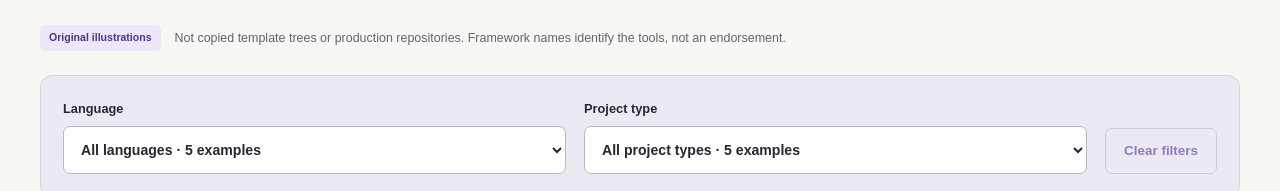
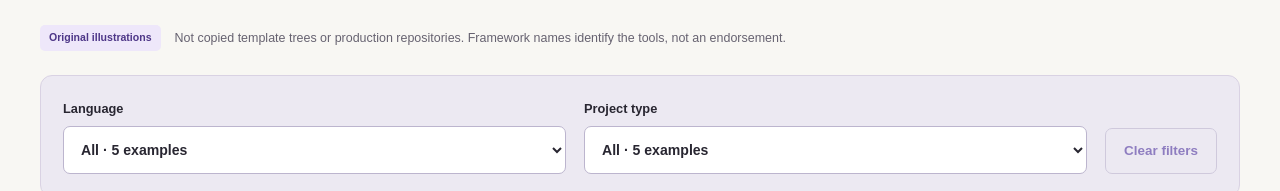
Before and after one commit to Sebas-D-Dev/directory-structure-generator, an Astro site: page /examples in a window 1280 px wide. Shown: the part 534-725 px from the top of the page. Built offline with nearby package versions, Linux system fonts and the light colour scheme; Astro itself is replaced by a stand-in of ours.

Commit message:
Keep explicit example counts readable in narrow filter controls

```diff
--- a/src/components/ExampleGallery.tsx
+++ b/src/components/ExampleGallery.tsx
@@ -16,8 +16,8 @@ export default function ExampleGallery() {
     <div className="section-heading"><span className="step">THE COLLECTION</span><h2 id="examples-heading">Different jobs.<br /><em>Different reasons.</em></h2><p>Five small, original teaching illustrations. Three languages, five project types. Start with the purpose, then follow one naming decision.</p></div>
     <div className="catalog-legend"><span className="badge">Original illustrations</span><span>Not copied template trees or production repositories. Framework names identify the tools, not an endorsement.</span></div>
     <div className="filter-bar">
-      <label><span id="language-filter-label">Language</span><select aria-labelledby="language-filter-label" ref={languageControl} value={language} onChange={(event) => setLanguage(event.target.value)}><option value="All">All languages · {exampleCount(filterExamples(catalog.examples, 'All', projectType).length)}</option>{languages.map((item) => <option key={item} value={item}>{item} · {exampleCount(filterExamples(catalog.examples, item, projectType).length)}</option>)}</select></label>
-      <label><span id="type-filter-label">Project type</span><select aria-labelledby="type-filter-label" value={projectType} onChange={(event) => setProjectType(event.target.value)}><option value="All">All project types · {exampleCount(filterExamples(catalog.examples, language, 'All').length)}</option>{projectTypes.map((item) => <option key={item} value={item}>{item} · {exampleCount(filterExamples(catalog.examples, language, item).length)}</option>)}</select></label>
+      <label><span id="language-filter-label">Language</span><select aria-labelledby="language-filter-label" ref={languageControl} value={language} onChange={(event) => setLanguage(event.target.value)}><option value="All">All · {exampleCount(filterExamples(catalog.examples, 'All', projectType).length)}</option>{languages.map((item) => <option key={item} value={item}>{item} · {exampleCount(filterExamples(catalog.examples, item, projectType).length)}</option>)}</select></label>
+      <label><span id="type-filter-label">Project type</span><select aria-labelledby="type-filter-label" value={projectType} onChange={(event) => setProjectType(event.target.value)}><option value="All">All · {exampleCount(filterExamples(catalog.examples, language, 'All').length)}</option>{projectTypes.map((item) => <option key={item} value={item}>{item} · {exampleCount(filterExamples(catalog.examples, language, item).length)}</option>)}</select></label>
       <button className="secondary" onClick={reset} disabled={language === 'All' && projectType === 'All'}>Clear filters</button>
     </div>
     <p className="filter-count" role="status" aria-live="polite">{matches.length} of {catalog.examples.length} examples · {language === 'All' ? 'All languages' : language} · {projectType === 'All' ? 'All project types' : projectType}</p>
```
Also changed, not shown: tests/e2e/learning.spec.ts (+9 -1 lines).
